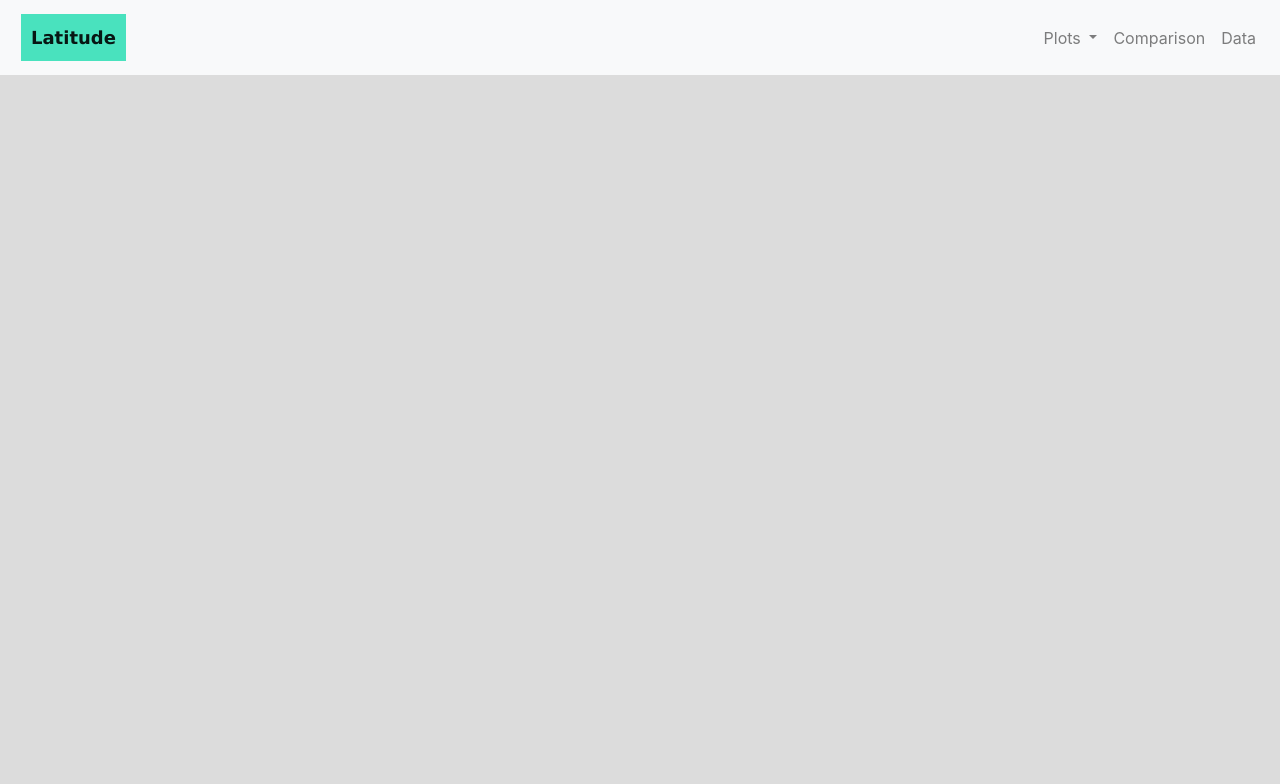
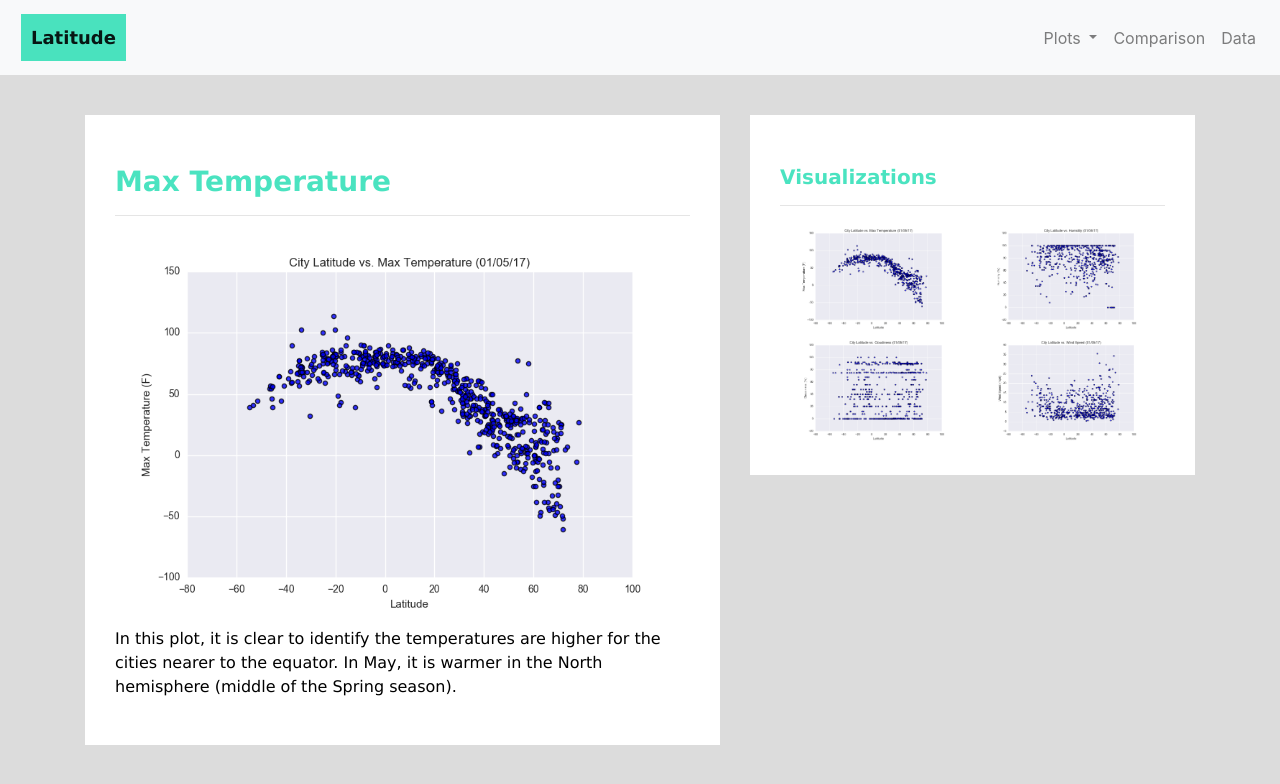
Before and after one commit to cheibergam/Web-Design-Challenge, a plain HTML site: page visualizations/temp.html in a window 1280 px wide. Drawn offline with nearby package versions, Linux system fonts and the light colour scheme.

Commit message:
Fix number of columns for landing page and visualisation page. HTML for Max Temperature page is complete.

```diff
--- a/assets/css/styles.css
+++ b/assets/css/styles.css
@@ -38,6 +38,13 @@ body {
 }
 
 h3 {
+    margin-top: 20px;
+    font-family: 'Verdana', 'Geneva', 'Tahoma', 'sans-serif';
+    font-weight: bolder;
+    color: #20ddb1cf;
+}
+
+h5 {
     margin-top: 20px;
     font-family: 'Verdana', 'Geneva', 'Tahoma', 'sans-serif';
     font-weight: bolder;
--- a/visualizations/temp.html
+++ b/visualizations/temp.html
@@ -54,10 +54,56 @@
     <!-- End of navbar -->
 
     <!-- Start of container -->
+    <div class="container">
+      <div class="row">
+        <div class="col-lg-7 col-md-12">
+          <div class="box">
+            <h3>Max Temperature</h3>
+            <hr>
+            <img src="../assets/images/Fig1.png">
+            <p>
+              In this plot, it is clear to identify the temperatures are higher for the cities nearer to the equator. In May, it is warmer in the North hemisphere (middle of the Spring season).
+            </p>
+          </div>
+        </div>
 
-          <!-- Start of Visualizations imageNav Area -->
-          <!-- End of the Visualizations imageNav Area -->
+        <!-- Start of Visualizations imageNav Area -->
+        <div class="col-lg-5 col-md-12">
+          <div class="box">
+            <h5>Visualizations</h5>
+            <hr>
+            <div class="container">
+              <div class="row">
+                <div class="col-6">
+                  <a href="temp.html">
+                    <img class="img-box" src="../assets/images/Fig1.png">
+                  </a>
+                </div>
+                <div class="col-6">
+                  <a href="humidity.html">
+                    <img class="img-box" src="../assets/images/Fig2.png">
+                  </a>
+                </div>
+              </div>
+              <div class="row">
+                <div class="col-6">
+                  <a href="cloudiness.html">
+                    <img class="img-box" src="../assets/images/Fig3.png">
+                  </a>
+                </div>
+                <div class="col-6">
+                  <a href="wind.html">
+                    <img class="img-box" src="../assets/images/Fig4.png">
+                  </a>
+                </div>
+              </div>
+            </div>
+          </div>
+        </div>
+        <!-- End of the Visualizations imageNav Area -->
 
+      </div>
+    </div>
     <!-- End of container -->
 
     <!-- jQuery CDN -->
```
Also changed, not shown: index.html (+3 -3 lines).
